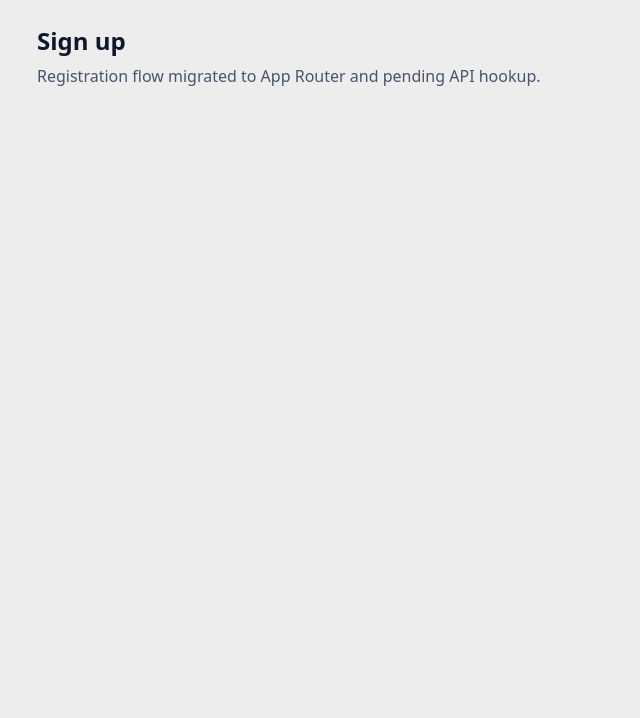
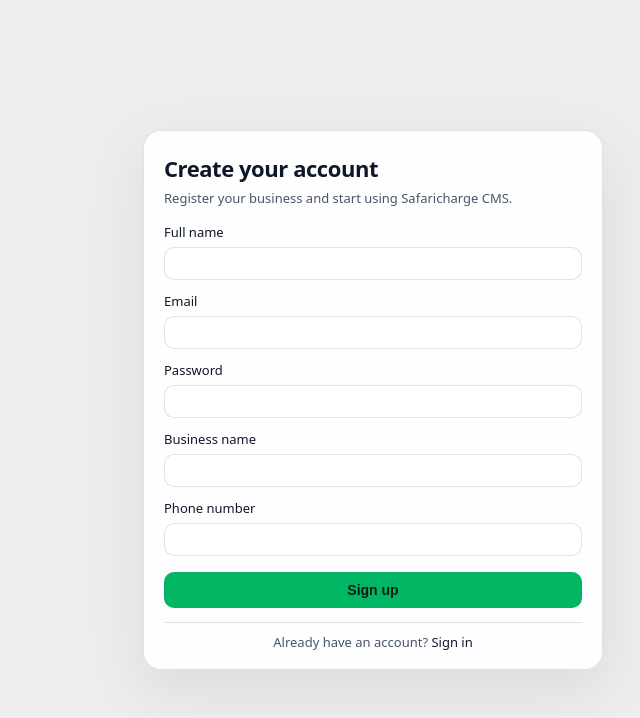
Before and after one commit to Feru-Energy-Ltd/scms-web, a Next.js app: page /sign-up in a window 1280 px wide. Shown: the top 718 px of the page, without its empty margins (267-907 px from the left). Built offline with nearby package versions, Linux system fonts and the light colour scheme; no server answers.

Commit message:
feat( provider signup): get user details

```diff
--- a/package.json
+++ b/package.json
@@ -12,7 +12,8 @@
     "next": "16.1.6",
     "react": "19.2.3",
     "react-dom": "19.2.3",
-    "react-hot-toast": "^2.6.0"
+    "react-hot-toast": "^2.6.0",
+    "zod": "^4.3.6"
   },
   "devDependencies": {
     "@types/node": "^20",
--- /dev/null
+++ b/src/app/actions/signup.ts
@@ -0,0 +1,38 @@
+"use server";
+
+import { registerProvider } from "@/lib/api/auth";
+import { getSignupInputCandidate, parseSignupFormData, signupSchema } from "@/lib/validation/signup";
+import { ApiError } from '@/lib/api/http'
+
+export async function signup(formData: FormData) {
+  const parsed = signupSchema.safeParse(getSignupInputCandidate(formData));
+
+  if (!parsed.success) {
+    return {
+      ok: false as const,
+      fieldErrors: parsed.error.flatten().fieldErrors,
+    };
+  }
+
+  const payload = parseSignupFormData(formData);
+  let response
+  try {
+    response = await registerProvider(payload);
+  } catch (e: unknown) {
+    if (e instanceof ApiError) {
+        return {
+            errorMessage: e.body
+        }
+    }
+    return {
+        ok: false as const,
+        fieldErrors: { _form: ['Something went wrong']}
+    }
+  }
+
+  return {
+    ok: true as const,
+    payload,
+    response,
+  };
+}
--- a/src/app/sign-up/page.tsx
+++ b/src/app/sign-up/page.tsx
@@ -1,12 +1,151 @@
-import SectionPlaceholder from "@/components/account/SectionPlaceholder";
+"use client";
+
+import { useState, type FormEvent } from "react";
+import Link from "next/link";
+import { useRouter } from "next/navigation";
+import toast from "react-hot-toast";
+import { signup } from "@/app/actions/signup";
+import { showApiErrorToast } from "@/lib/toast/showApiErrorToast";
+import styles from "./sign-up.module.css";
+
+type FieldErrors = Record<string, string[] | undefined>;
 
 export default function SignUpPage() {
+  const router = useRouter();
+  const [isSubmitting, setIsSubmitting] = useState(false);
+  const [fieldErrors, setFieldErrors] = useState<FieldErrors>({});
+
+  const handleSubmit = async (e: FormEvent<HTMLFormElement>) => {
+    e.preventDefault();
+    if (isSubmitting) return;
+
+    setIsSubmitting(true);
+    setFieldErrors({});
+
+    try {
+      const result = await signup(new FormData(e.currentTarget));
+
+      if (!result.ok) {
+        setFieldErrors(result.fieldErrors);
+        toast.error("Please correct the highlighted fields.");
+        return;
+      }
+
+      toast.success("Check your email for verification code to continue");
+      router.push("/verification/email");
+    } catch (err) {
+      showApiErrorToast(err, {
+        fallbackMessage: "Sign up failed. Please try again.",
+      });
+    } finally {
+      setIsSubmitting(false);
+    }
+  };
+
   return (
-    <main style={{ padding: 24, maxWidth: 720, margin: "0 auto" }}>
-      <SectionPlaceholder
-        title="Sign up"
-        description="Registration flow migrated to App Router and pending API hookup."
-      />
+    <main className={styles.main}>
+      <div className={styles.shell}>
+        <header className={styles.header}>
+          <h1 className={styles.title}>Create your account</h1>
+          <p className={styles.subtitle}>
+            Register your business and start using Safaricharge CMS.
+          </p>
+        </header>
+
+        <form className={styles.form} onSubmit={handleSubmit}>
+          <div className={styles.fieldGroup}>
+            <label className={styles.label} htmlFor="displayName">
+              Full name
+            </label>
+            <input
+              className={styles.input}
+              id="displayName"
+              type="text"
+              name="displayName"
+              autoComplete="name"
+              required
+            />
+            {fieldErrors.displayName?.[0] ? (
+              <p className={styles.fieldError}>{fieldErrors.displayName[0]}</p>
+            ) : null}
+          </div>
+
+          <div className={styles.fieldGroup}>
+            <label className={styles.label} htmlFor="ownerEmail">
+              Email
+            </label>
+            <input
+              className={styles.input}
+              id="ownerEmail"
+              type="email"
+              name="ownerEmail"
+              autoComplete="email"
+              required
+            />
+            {fieldErrors.ownerEmail?.[0] ? (
+              <p className={styles.fieldError}>{fieldErrors.ownerEmail[0]}</p>
+            ) : null}
+          </div>
+
+          <div className={styles.fieldGroup}>
+            <label className={styles.label} htmlFor="ownerPassword">
+              Password
+            </label>
+            <input
+              className={styles.input}
+              id="ownerPassword"
+              type="password"
+              name="ownerPassword"
+              autoComplete="new-password"
+              required
+            />
+            {fieldErrors.ownerPassword?.[0] ? (
+              <p className={styles.fieldError}>{fieldErrors.ownerPassword[0]}</p>
+            ) : null}
+          </div>
+
+          <div className={styles.fieldGroup}>
+            <label className={styles.label} htmlFor="businessName">
+              Business name
+            </label>
+            <input
+              className={styles.input}
+              id="businessName"
+              type="text"
+              name="businessName"
+              required
+            />
+            {fieldErrors.businessName?.[0] ? (
+              <p className={styles.fieldError}>{fieldErrors.businessName[0]}</p>
+            ) : null}
+          </div>
+
+          <div className={styles.fieldGroup}>
+            <label className={styles.label} htmlFor="phone">
+              Phone number
+            </label>
+            <input
+              className={styles.input}
+              id="phone"
+              type="tel"
+              name="phone"
+              autoComplete="tel"
+              required
+            />
+            {fieldErrors.phone?.[0] ? (
+              <p className={styles.fieldError}>{fieldErrors.phone[0]}</p>
+            ) : null}
+          </div>
+
+          <button className={styles.primaryButton} type="submit" disabled={isSubmitting}>
+            {isSubmitting ? "Creating account..." : "Sign up"}
+          </button>
+        </form>
+
+        <footer className={styles.footer}>
+          Already have an account? <Link href="/login">Sign in</Link>
+        </footer>
+      </div>
     </main>
   );
 }
--- /dev/null
+++ b/src/app/sign-up/sign-up.module.css
@@ -0,0 +1,100 @@
+.main {
+  min-height: 100vh;
+  display: flex;
+  align-items: center;
+  justify-content: center;
+  padding: 32px 16px;
+}
+
+.shell {
+  width: min(460px, 100%);
+  border-radius: 18px;
+  border: 1px solid var(--color-border);
+  background: color-mix(in oklab, var(--color-surface) 94%, transparent);
+  padding: 22px 20px 18px;
+  box-shadow: 0 20px 60px rgba(0, 0, 0, 0.08);
+}
+
+.header {
+  display: flex;
+  flex-direction: column;
+  gap: 6px;
+}
+
+.title {
+  margin: 0;
+  font-size: 22px;
+  letter-spacing: -0.02em;
+}
+
+.subtitle {
+  margin: 0;
+  color: var(--color-text-muted);
+  font-size: 13px;
+}
+
+.form {
+  margin-top: 16px;
+  display: flex;
+  flex-direction: column;
+  gap: 12px;
+}
+
+.fieldGroup {
+  display: flex;
+  flex-direction: column;
+  gap: 6px;
+}
+
+.label {
+  font-size: 13px;
+}
+
+.input {
+  border-radius: 10px;
+  border: 1px solid var(--color-border);
+  padding: 8px 10px;
+  background: color-mix(in oklab, var(--color-surface) 90%, transparent);
+  color: var(--color-text);
+}
+
+.input:focus-visible {
+  outline: 2px solid color-mix(in oklab, var(--color-primary) 60%, transparent);
+  outline-offset: 1px;
+}
+
+.fieldError {
+  margin: 0;
+  font-size: 12px;
+  color: #dc2626;
+}
+
+.primaryButton {
+  margin-top: 4px;
+  width: 100%;
+  padding: 9px 12px;
+  border-radius: 10px;
+  border: 1px solid
+    color-mix(in oklab, var(--color-primary) 55%, var(--color-border));
+  font-weight: 600;
+  font-size: 14px;
+  background: var(--color-primary);
+  color: var(--color-on-primary);
+}
+
+.primaryButton:hover {
+  filter: brightness(0.98);
+}
+
+.footer {
+  margin-top: 14px;
+  padding-top: 10px;
+  border-top: 1px solid var(--color-border);
+  text-align: center;
+  font-size: 13px;
+  color: var(--color-text-muted);
+}
+
+.footer a {
+  color: var(--color-text);
+}
--- a/src/lib/api/auth.ts
+++ b/src/lib/api/auth.ts
@@ -1,10 +1,10 @@
 import { apiRequest } from "./http";
-import type { Phase1Response, TokenResponse } from "../types/auth";
+import type { ProviderRegistrationPayload, Phase1Response, TokenResponse } from "../types/auth";
 
 export async function login(email: string, password: string) {
   // Backend runs under /auth context path, and the API gateway routes /auth/**
   // to the auth-service.
-  return apiRequest<Phase1Response>("/auth/api/auth/login", {
+  return apiRequest<Phase1Response>("/auth/login", {
     method: "POST",
     body: { email, password },
   });
@@ -14,8 +14,17 @@ export async function selectContext(
   identityToken: string,
   contextId: number,
 ) {
-  return apiRequest<TokenResponse>("/auth/api/auth/select-context", {
+  return apiRequest<TokenResponse>("/auth/select-context", {
     method: "POST",
     body: { identityToken, contextId },
   });
 }
+;
+
+export async function registerProvider(payload: ProviderRegistrationPayload) {
+  console.info(payload)
+  return apiRequest("/auth/providers/register", {
+    method: "POST",
+    body: payload,
+  });
+}
--- /dev/null
+++ b/src/lib/validation/signup.ts
@@ -0,0 +1,32 @@
+import { z } from "zod";
+
+export const signupSchema = z.object({
+  displayName: z.string().trim().min(2, "Name is required"),
+  ownerEmail: z.email("Enter a valid email address"),
+  ownerPassword: z
+    .string()
+    .min(8, "Password must be at least 8 characters long"),
+  businessName: z.string().trim().min(2, "Business name is invalid"),
+  phone: z.string().trim().min(7, "Enter a valid phone number"),
+});
+
+export type SignupInput = z.infer<typeof signupSchema>;
+
+function formDataValue(formData: FormData, key: string) {
+  const value = formData.get(key);
+  return typeof value === "string" ? value : "";
+}
+
+export function getSignupInputCandidate(formData: FormData) {
+  return {
+    displayName: formDataValue(formData, "displayName"),
+    ownerEmail: formDataValue(formData, "ownerEmail"),
+    ownerPassword: formDataValue(formData, "ownerPassword"),
+    businessName: formDataValue(formData, "businessName"),
+    phone: formDataValue(formData, "phone"),
+  };
+}
+
+export function parseSignupFormData(formData: FormData): SignupInput {
+  return signupSchema.parse(getSignupInputCandidate(formData));
+}
```
Also changed, not shown: src/app/login/login.module.css (+17 -0 lines), src/app/login/page.tsx (+15 -11 lines), src/lib/types/auth.ts (+7 -0 lines), 2 other files (tests, documents, lock files or other folders).
